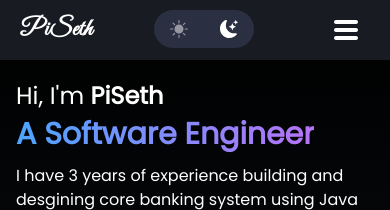
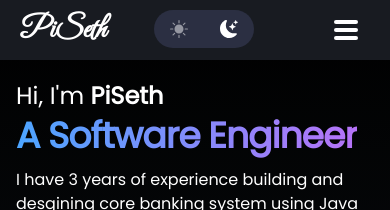
Before and after one commit to it-phnomden/maportfolio, a React (Create React App) app: page / in a window 390 px wide. Shown: the top 210 px of the page. Built offline with nearby package versions, Linux system fonts and the light colour scheme.

Commit message:
removed useless code and increased font size

```diff
--- a/src/components/Home.jsx
+++ b/src/components/Home.jsx
@@ -9,9 +9,9 @@ const Home = () => {
       <div name="home" className="md:h-screen w-full">
         <div className="max-w-screen-lg mx-auto flex flex-col justify-center items-center h-full px-4 md:flex-row">
           <div className="flex flex-col max-md:mt-[80px] text-black dark:text-white">
-            <div className="text-3xl md:text-6xl mb-2">
+            <div className="text-4xl md:text-6xl mb-2">
               <p className="text-2xl md:text-3xl">Hi, I'm <b>PiSeth</b></p>
-              <p className="dark:t-g font-extrabold py-1 md:py-2">A Software Engineer</p>
+              <p className="dark:t-g font-extrabold tracking-tight py-1 md:py-2">A Software Engineer</p>
             </div>
             <p>
               I have 3 years of experience building and desgining core banking system using Java and Spring framework.
--- a/src/components/NavBar.jsx
+++ b/src/components/NavBar.jsx
@@ -45,7 +45,7 @@ const NavBar = () => {
     <>
         <div className={`${themeMode} w-screen h-[60px] px-5 dark:text-white flex justify-between items-center fixed transition-colors ease-in-out duration-500`}>
 
-            <h1 className="font-signature font-extrabold tracking-wide text-2xl py-2 cursor-pointer transform duration-100  active:tracking-widest">PiSeth</h1>
+            <h1 className="font-signature font-extrabold text-3xl py-2 cursor-pointer transform duration-100  active:tracking-widest">PiSeth</h1>
 
             <div className="rounded-full flex absolute top-[10px] left-[calc(50%-41px)] bg-[rgb(234,239,243)]  dark:bg-[rgb(43,47,66)]">
                 <div
@@ -54,7 +54,7 @@ const NavBar = () => {
                         setThemeMode(lightTheme);
                     }}
                     className={`py-[10px] px-4 cursor-pointer rounded-l-full ${darkMode?'opacity-50':'opacity-100'}`}>
-                        <BsFillSunFill size={18} />
+                        <BsFillSunFill className="active:scale-110" size={18} />
                 </div>
                 <div
                     onClick={()=> {
@@ -63,7 +63,7 @@ const NavBar = () => {
                     }}
                     className={`py-[10px] px-4 cursor-pointer rounded-r-full ${darkMode?'opacity-100':'opacity-50'}`}>
 
-                    <BsMoonStarsFill size={18} />
+                    <BsMoonStarsFill className="active:scale-110" size={18} />
                 </div>
             </div>
 
--- a/src/index.css
+++ b/src/index.css
@@ -4,14 +4,10 @@
 @tailwind components;
 @tailwind utilities;
 
-@tailwind base;
-html {
-  /* scroll-behavior: smooth; */
-}
-
 @layer base {
     html {
         font-family: 'Poppins', sans-serif;
+        scroll-behavior: smooth;
         @apply overflow-x-hidden;
     }
 }
```
